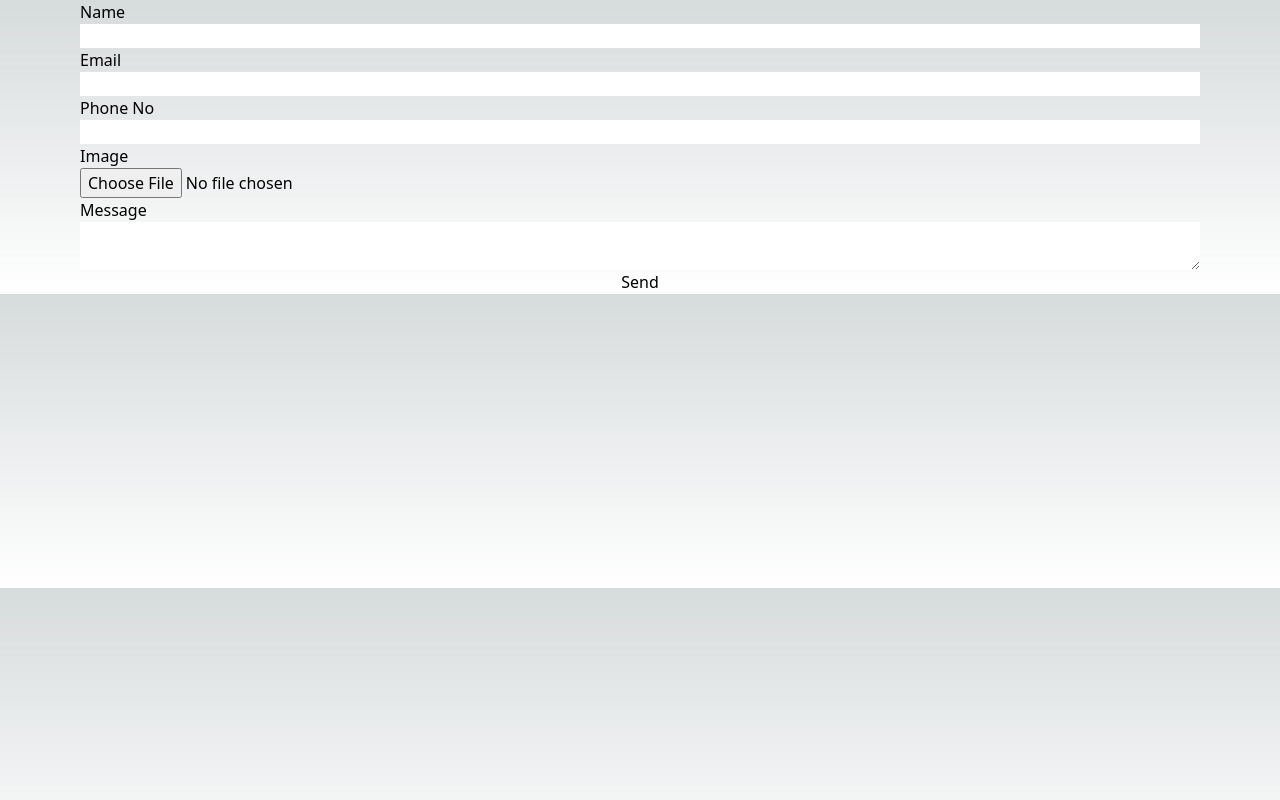
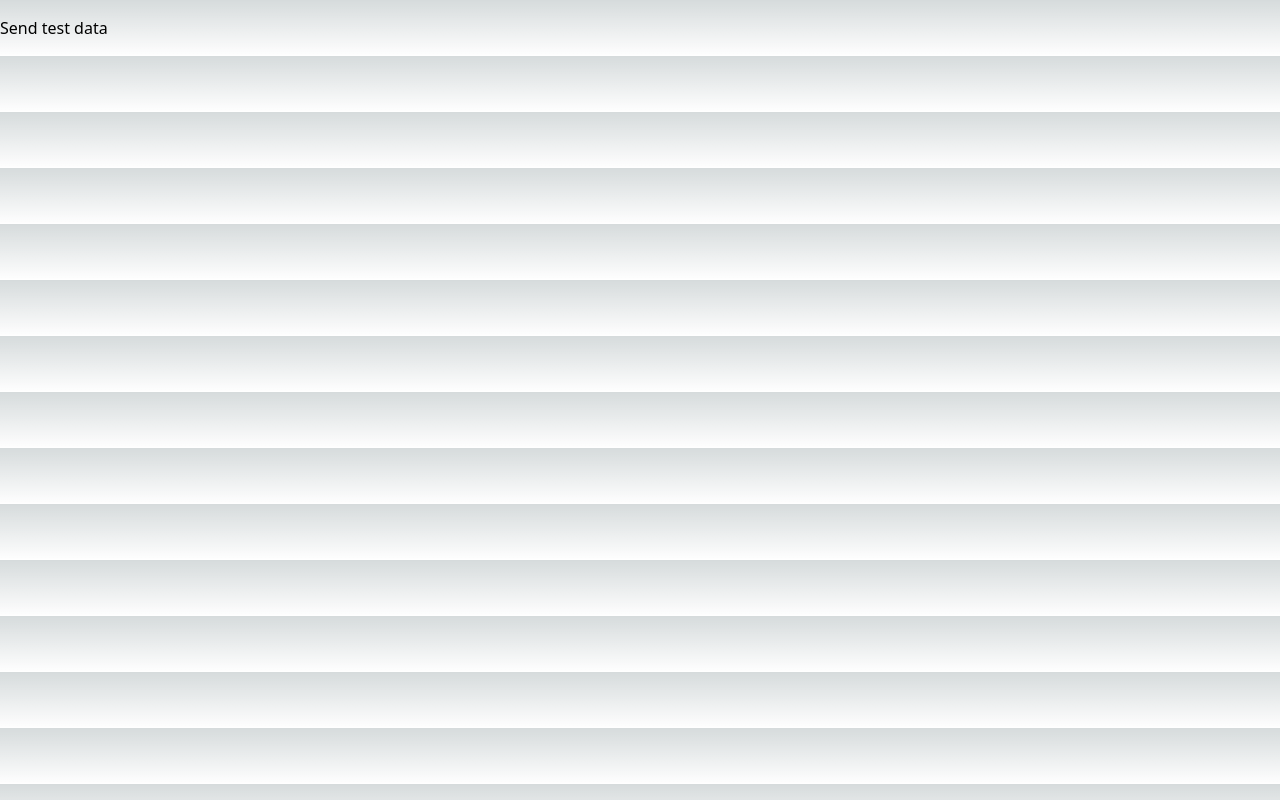
Before and after one commit to Rutvik-R/WebHunter-GWOC, a Next.js app: page /email in a window 1280 px wide. Built offline with nearby package versions, Linux system fonts and the light colour scheme.

Commit message:
email page

```diff
--- /dev/null
+++ b/pages/api/useEmail.tsx
@@ -0,0 +1,48 @@
+import { useState } from "react";
+
+const UseEmail = (endpointUrl) => {
+  const [submitted, setSubmitted] = useState(false);
+  const [loading, setLoading] = useState(false);
+  const [error, setError] = useState();
+
+  const sendEmail = (data) => {
+    setLoading(true);
+    setSubmitted(false);
+    setError(undefined);
+
+    fetch(endpointUrl, {
+      method: "POST",
+      headers: {
+        Accept: "application/json",
+        "Content-Type": "application/json",
+      },
+      body: JSON.stringify(data),
+    })
+      .then((response) => {
+        // Endpoint thinks that it's likely a spam/bot request, you need to change "spam protection mode" to "never" in HeroTofu forms
+        if (response.status === 422) {
+          throw new Error("Are you robot?");
+        }
+
+        if (response.status !== 200) {
+          throw new Error(`${response.statusText} (${response.status})`);
+        }
+
+        return response.json();
+      })
+      .then(() => {
+        setSubmitted(true);
+        setLoading(false);
+      })
+      .catch((err) => {
+        setError(err.toString())
+        setLoading(false);
+      });
+  };
+
+  return {
+    submitted, loading, error, sendEmail
+  }
+};
+
+export default UseEmail;
--- a/pages/email.tsx
+++ b/pages/email.tsx
@@ -1,44 +1,86 @@
-import React , { useRef } from "react";
-import emailjs from '@emailjs/browser'
+// // import React , { useRef } from "react";
+// // import emailjs from '@emailjs/browser'
 
-export default function ContactUs() {
-    const form = useRef();
+// // export default function ContactUs() {
+// //     const form = useRef();
 
-    const sendEmail = (e) => {
-      e.preventDefault();
-      emailjs.sendForm( 'service_7p74d9f' , 'template_cfqfjq9', form.current, 'CcviItm-4t-pal2z-')
-        .then((result) => {
-            console.log(result.text , form.current.user_img);
-        }, (error) => {
-            console.log(error.text);
-        });
+// //     const sendEmail = (e) => {
+// //       e.preventDefault();
+// //       emailjs.sendForm( 'service_7p74d9f' , 'template_cfqfjq9', form.current, 'CcviItm-4t-pal2z-')
+// //         .then((result) => {
+// //             console.log(result.text , form.current.user_img);
+// //         }, (error) => {
+// //             console.log(error.text);
+// //         });
 
-        alert("Done")
+// //         alert("Done")
 
-    };
+// //     };
 
-    return (
-      <form ref={form} onSubmit={sendEmail} className='grid' >
-        <label className='mx-20'>Name</label>
-        <input className="mx-20" type="text" name="user_name" />
-        <label className="mx-20">Email</label>
-        <input className="mx-20" type="email" name="user_email" />
-        <label className="mx-20">Phone No</label>
-        <input className="mx-20" type="number" name="user_phoneNo" />
-        <label className="mx-20">Image</label>
-        <input className="mx-20" type="file" name="user_img"
- accept=".jpg, .png, .jpeg" />
-        <label className="mx-20">Message</label>
-        <textarea name="message" className="mx-20" />
-        <input type="submit" value="Send" />
-      </form>
-    );
-  };
+// //     return (
+// //       <form ref={form} onSubmit={sendEmail} className='grid' >
+// //         <label className='mx-20'>Name</label>
+// //         <input className="mx-20" type="text" name="user_name" />
+// //         <label className="mx-20">Email</label>
+// //         <input className="mx-20" type="email" name="user_email" />
+// //         <label className="mx-20">Phone No</label>
+// //         <input className="mx-20" type="number" name="user_phoneNo" />
+// //         <label className="mx-20">Image</label>
+// //         <input className="mx-20" type="file" name="user_img"
+// //  accept=".jpg, .png, .jpeg" />
+// //         <label className="mx-20">Message</label>
+// //         <textarea name="message" className="mx-20" />
+// //         <input type="submit" value="Send" />
+// //       </form>
+// //     );
+// //   };
 
 // export default function Home() {
 //     return (
 //       <h1 className="text-3xl font-bold underline">
-//         Hello world!
+//         <a href="mailto:rutvikranpariya1221@gmail.com?subject={subject}&body={body}">send it</a>
 //       </h1>
 //     )
 //   }
+
+
+// Your imports...
+import UseEmail from "./api/useEmail";
+
+
+
+// Example component
+export default function App() {
+  // You don't need to manage state by yourself
+  // use the variables below
+  const {
+    loading,
+    submitted,
+    error,
+    sendEmail
+  } = UseEmail('rutvikranpariya1221@gmail.com');
+
+  const sendExample = () => {
+    // Can be any data, static and dynamic
+    sendEmail({
+      example_user: "rutvikranpariya1221@gmail.com",
+      example_data: new Date().toISOString(),
+    });
+  };
+
+  return (
+    <div className="App">
+      <header className="App-header">
+        {/* <img src={logo} className="App-logo" alt="logo" /> */}
+        <div style={{ margin: "1rem 0", fontSize: '2rem' }}>
+          { submitted && 'Done, email was sent!' }
+          { error ? `Unexpected ${error}` : null}
+          { loading && 'Email is being sent now...' }
+        </div>
+        <div style={{ margin: "1rem 0" }}>
+          <button onClick={sendExample}>Send test data</button>
+        </div>
+      </header>
+    </div>
+  );
+}
```
